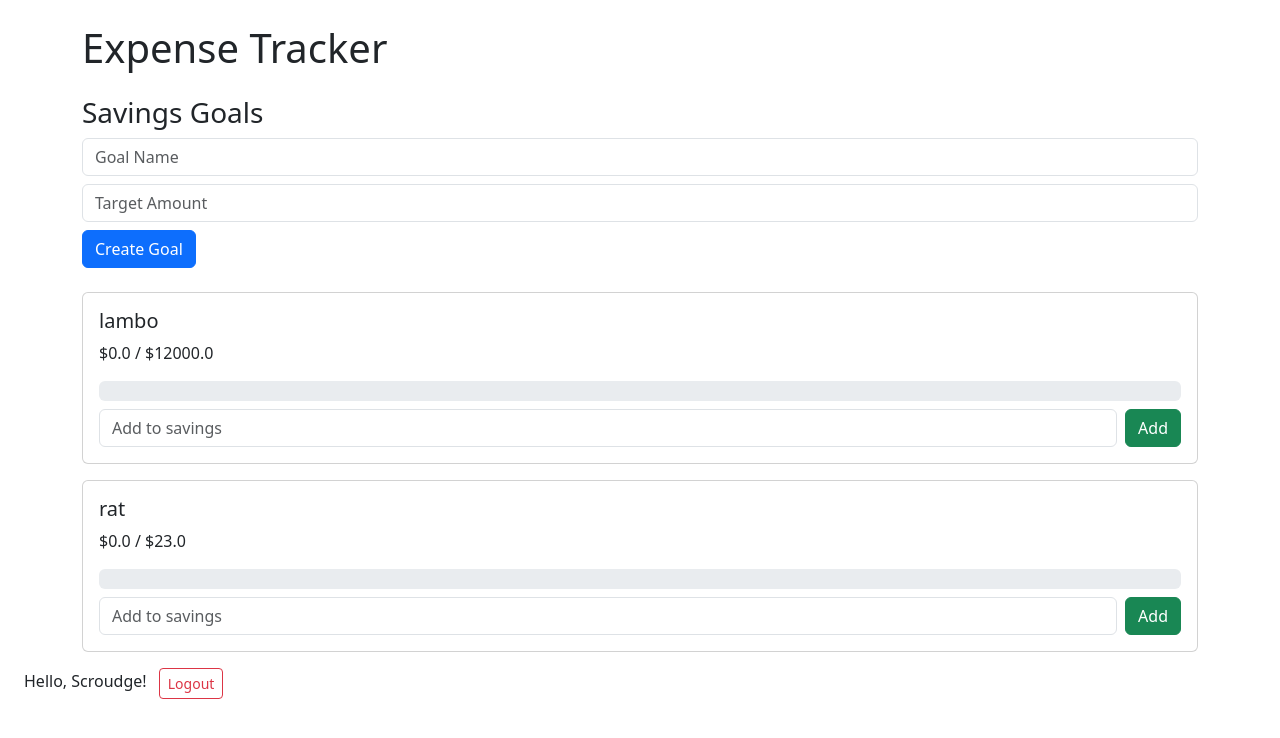
After one commit to AlinaValebna/Expense-tracker, a Flask app: page /goals in a window 1280 px wide. The commit adds this page. Shown: the top 738 px of the page. Run offline with Flask 3, Linux system fonts and the light colour scheme; a user stored in the database is signed in; data comes from the database, SQL or seed files in the repository; both versions use the stored data as it was after the commit.

Commit message:
new functionality

```diff
--- a/app.py
+++ b/app.py
@@ -4,7 +4,7 @@ from datetime import datetime
 from sqlalchemy import func, extract
 from flask_login import LoginManager, login_user, login_required, logout_user, current_user, UserMixin
 from werkzeug.security import generate_password_hash, check_password_hash
-
+from datetime import timedelta
 
 app = Flask(__name__)
 app.config['SECRET_KEY'] = 'your_secret_key'
@@ -22,6 +22,17 @@ class User(UserMixin, db.Model):
     email = db.Column(db.String(150), nullable=False, unique=True)
     password = db.Column(db.String(200), nullable=False)
     expenses = db.relationship('Expense', backref='owner', lazy=True)
+    saving_goals = db.relationship('SavingGoal', backref='owner', lazy=True)
+    incomes = db.relationship('Income', backref='owner', lazy=True)
+    category_budgets = db.relationship('CategoryBudget', backref='owner', lazy=True)
+
+
+class Income(db.Model):
+    id = db.Column(db.Integer, primary_key=True)
+    source = db.Column(db.String(100), nullable=False)
+    amount = db.Column(db.Float, nullable=False)
+    date = db.Column(db.DateTime, default=datetime.utcnow)
+    user_id = db.Column(db.Integer, db.ForeignKey('user.id'), nullable=False)
 
 class Expense(db.Model):
     id = db.Column(db.Integer, primary_key=True)
@@ -29,6 +40,19 @@ class Expense(db.Model):
     description = db.Column(db.String(200), nullable=False)
     category = db.Column(db.String(50), nullable=False)
     date = db.Column(db.DateTime, default=datetime.utcnow)
+    user_id = db.Column(db.Integer, db.ForeignKey('user.id'), nullable=False)
+
+class SavingGoal(db.Model):
+    id = db.Column(db.Integer, primary_key=True)
+    name = db.Column(db.String(100), nullable=False)
+    target_amount = db.Column(db.Float, nullable=False)
+    saved_amount = db.Column(db.Float, default=0.0)
+    user_id = db.Column(db.Integer, db.ForeignKey('user.id'), nullable=False)
+
+class CategoryBudget(db.Model):
+    id = db.Column(db.Integer, primary_key=True)
+    category = db.Column(db.String(50), nullable=False)
+    limit = db.Column(db.Float, nullable=False)
     user_id = db.Column(db.Integer, db.ForeignKey('user.id'), nullable=False)
 
 
@@ -39,11 +63,53 @@ def load_user(user_id):
 @app.route('/')
 @login_required
 def index():
-    expenses = Expense.query.filter_by(user_id=current_user.id).order_by(Expense.date.desc()).all()
-    total = sum(e.amount for e in expenses)
-    categories = db.session.query(Expense.category).filter_by(user_id=current_user.id).distinct().all()
-    categories = [c[0] for c in categories]
-    return render_template('index.html', expenses=expenses, total=total, categories=categories)
+    filter_option = request.args.get('filter', 'all')
+    expenses_query = Expense.query.filter_by(user_id=current_user.id)
+
+    now = datetime.utcnow()
+    if filter_option == 'month':
+        expenses_query = expenses_query.filter(
+            extract('month', Expense.date) == now.month,
+            extract('year', Expense.date) == now.year
+        )
+    elif filter_option == 'week':
+        week_ago = now - timedelta(days=7)
+        expenses_query = expenses_query.filter(Expense.date >= week_ago)
+
+    expenses = expenses_query.order_by(Expense.date.desc()).all()
+    total_expenses = sum(e.amount for e in expenses)
+
+    # Monthly income
+    income_this_month = (
+        db.session.query(func.sum(Income.amount))
+        .filter_by(user_id=current_user.id)
+        .filter(extract('month', Income.date) == now.month)
+        .filter(extract('year', Income.date) == now.year)
+        .scalar() or 0.0
+    )
+
+    net_balance = income_this_month - total_expenses
+
+    # Top 3 savings goals
+    goals = (
+        SavingGoal.query.filter_by(user_id=current_user.id)
+        .order_by(SavingGoal.id.desc())
+        .limit(3)
+        .all()
+    )
+
+    return render_template(
+        'index.html',
+        expenses=expenses,
+        total_expenses=total_expenses,
+        income=income_this_month,
+        net=net_balance,
+        filter=filter_option,
+        goals=goals
+    )
+
+
+
 
 
 @app.route('/add', methods=['GET', 'POST'])
@@ -53,11 +119,20 @@ def add_expense():
         amount = float(request.form['amount'])
         description = request.form['description']
         category = request.form['category']
-        new_expense = Expense(amount=amount, description=description, category=category)
+
+        new_expense = Expense(
+            amount=amount,
+            description=description,
+            category=category,
+            user_id=current_user.id  # 💥 This is the key line
+        )
+
         db.session.add(new_expense)
         db.session.commit()
         return redirect(url_for('index'))
+
     return render_template('add_expense.html')
+
 
 @app.route('/delete/<int:expense_id>')
 @login_required
@@ -85,6 +160,76 @@ def monthly_summary():
 
     total = sum(amount for _, amount in summary)
     return render_template('summary.html', summary=summary, total=total, month=now.strftime('%B'), year=now.year)
+@app.route('/budgets', methods=['GET', 'POST'])
+@login_required
+def budgets():
+    if request.method == 'POST':
+        category = request.form['category']
+        limit = float(request.form['limit'])
+        existing = CategoryBudget.query.filter_by(user_id=current_user.id, category=category).first()
+        if existing:
+            existing.limit = limit
+        else:
+            budget = CategoryBudget(category=category, limit=limit, user_id=current_user.id)
+            db.session.add(budget)
+        db.session.commit()
+        return redirect(url_for('budgets'))
+
+    budgets = CategoryBudget.query.filter_by(user_id=current_user.id).all()
+
+    # Get expenses by category this month
+    now = datetime.utcnow()
+    expenses_by_category = db.session.query(
+        Expense.category, func.sum(Expense.amount)
+    ).filter_by(user_id=current_user.id).filter(
+        extract('month', Expense.date) == now.month,
+        extract('year', Expense.date) == now.year
+    ).group_by(Expense.category).all()
+
+    expense_dict = dict(expenses_by_category)
+    return render_template('budgets.html', budgets=budgets, expenses=expense_dict)
+
+@app.route('/goals', methods=['GET', 'POST'])
+@login_required
+def goals():
+    if request.method == 'POST':
+        name = request.form['name']
+        target = float(request.form['target'])
+        goal = SavingGoal(name=name, target_amount=target, user_id=current_user.id)
+        db.session.add(goal)
+        db.session.commit()
+        return redirect(url_for('goals'))
+
+    goals = SavingGoal.query.filter_by(user_id=current_user.id).all()
+    return render_template('goals.html', goals=goals)
+
+@app.route('/add_saving/<int:goal_id>', methods=['POST'])
+@login_required
+def add_saving(goal_id):
+    goal = SavingGoal.query.get_or_404(goal_id)
+    if goal.owner != current_user:
+        return "Unauthorized"
+
+    amount = float(request.form['amount'])
+    goal.saved_amount += amount
+    db.session.commit()
+    return redirect(url_for('goals'))
+
+@app.route('/income', methods=['GET', 'POST'])
+@login_required
+def income():
+    if request.method == 'POST':
+        source = request.form['source']
+        amount = float(request.form['amount'])
+        new_income = Income(source=source, amount=amount, user_id=current_user.id)
+        db.session.add(new_income)
+        db.session.commit()
+        return redirect(url_for('income'))
+
+    incomes = Income.query.filter_by(user_id=current_user.id).order_by(Income.date.desc()).all()
+    total_income = sum(i.amount for i in incomes)
+    return render_template('income.html', incomes=incomes, total_income=total_income)
+
 
 @app.route('/register', methods=['GET', 'POST'])
 def register():
@@ -125,6 +270,7 @@ def logout():
     return redirect(url_for('login'))
 
 
+
 if __name__ == '__main__':
     with app.app_context():
         db.create_all()
--- /dev/null
+++ b/templates/goals.html
@@ -0,0 +1,28 @@
+{% extends "base.html" %}
+{% block content %}
+<h3>Savings Goals</h3>
+
+<form method="POST" class="mb-4">
+    <input type="text" name="name" placeholder="Goal Name" class="form-control mb-2" required>
+    <input type="number" name="target" step="0.01" placeholder="Target Amount" class="form-control mb-2" required>
+    <button type="submit" class="btn btn-primary">Create Goal</button>
+</form>
+
+{% for goal in goals %}
+<div class="card mb-3 p-3">
+    <h5>{{ goal.name }}</h5>
+    <p>${{ goal.saved_amount }} / ${{ goal.target_amount }}</p>
+    <div class="progress mb-2" style="height: 20px;">
+        <div class="progress-bar" style="width: {{ (goal.saved_amount / goal.target_amount * 100) | round(2) }}%;">
+            {{ (goal.saved_amount / goal.target_amount * 100) | round(1) }}%
+        </div>
+    </div>
+    <form method="POST" action="{{ url_for('add_saving', goal_id=goal.id) }}" class="d-flex gap-2">
+        <input type="number" name="amount" step="0.01" placeholder="Add to savings" class="form-control" required>
+        <button type="submit" class="btn btn-success">Add</button>
+    </form>
+</div>
+{% else %}
+<p>No goals yet.</p>
+{% endfor %}
+{% endblock %}
```
Also changed, not shown: templates/budgets.html (added, +27 -0 lines), templates/income.html (added, +22 -0 lines), templates/index.html (+63 -13 lines), instance/expenses.db.
